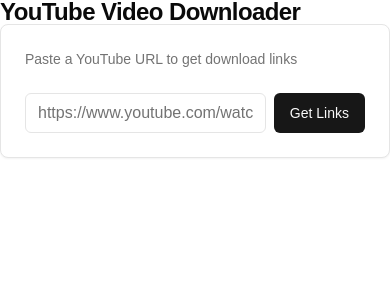
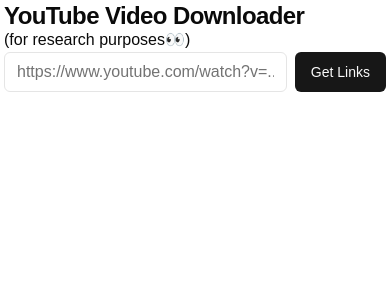
Before and after one commit to guidefari/yt-downloader, a Next.js app: page / in a window 390 px wide. Shown: the top 300 px of the page. Built offline with nearby package versions, Linux system fonts and the light colour scheme.

Commit message:
styles: start on mobile layout

```diff
--- a/src/app/layout.tsx
+++ b/src/app/layout.tsx
@@ -10,10 +10,10 @@
 	openGraph: {
 		images: [
 			{
-        url: '/api/og', // Path to your OG image API route
+				url: "/api/og", // Path to your OG image API route
 				width: 1200,
 				height: 630,
-        alt: 'There\'s youtube downloader at home',
+				alt: "There's youtube downloader at home",
 			},
 		],
 	},
@@ -26,7 +26,7 @@
 }>) {
 	return (
 		<html lang="en">
-			<body className="min-h-100dvh">{children}</body>
+			<body className="min-h-dvh p-1 flex">{children}</body>
 		</html>
 	);
 }
--- a/src/app/page.tsx
+++ b/src/app/page.tsx
@@ -72,16 +72,13 @@
 	}
 
 	return (
-    <>
-      <CardTitle>YouTube Video Downloader</CardTitle>
+		<div className="flex flex-col w-full">
+			<div>
+				<CardTitle>YouTube Video Downloader </CardTitle>
+				<p>(for research purposes👀)</p>
+			</div>
 
-      <Card className="w-full">
-        <CardHeader>
-          <CardDescription>
-            Paste a YouTube URL to get download links
-          </CardDescription>
-        </CardHeader>
-        <CardContent>
+			<div className="flex-1 items-center justify-center">
 				<form onSubmit={handleSubmit} className="space-y-4">
 					<div className="flex space-x-2">
 						<Input
@@ -158,8 +155,7 @@
 						</ul>
 					</div>
 				)}
-        </CardContent>
-      </Card>
-    </>
+			</div>
+		</div>
 	);
 }
```
Lines whose indentation alone changed are shown as unchanged.
